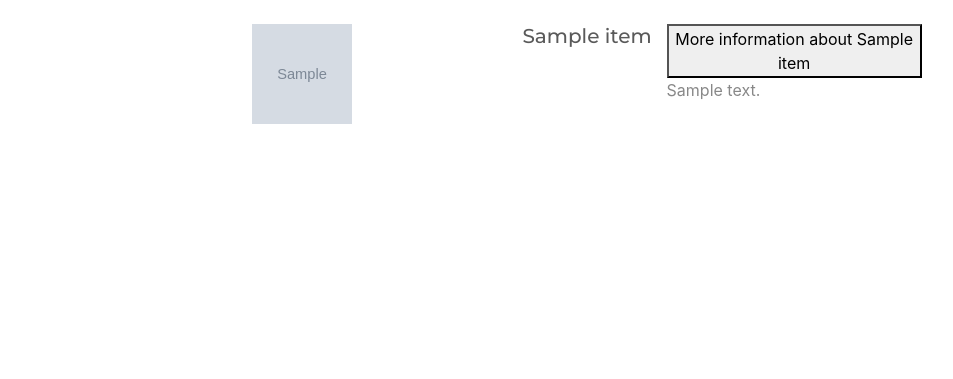
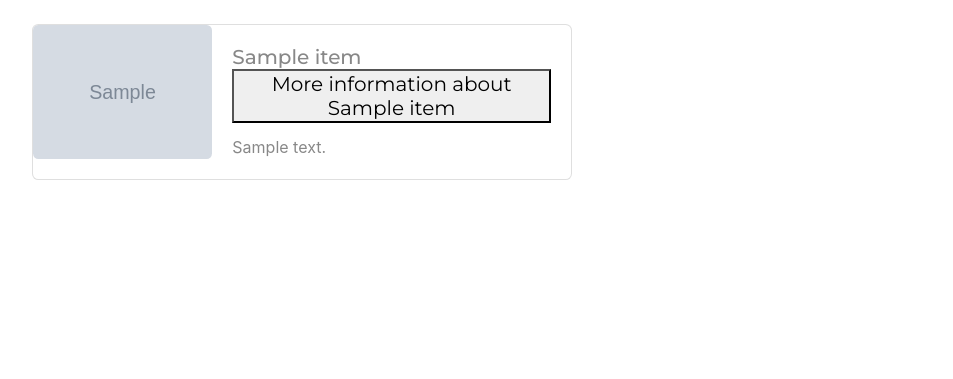
Before and after one commit to JohnminerIv/sell_stuff, a Flask app: template templates/home_page.html in a window 1280 px wide. Shown: the part 102-481 px from the top of the page, without its empty margins (53-1006 px from the left). Run offline with Flask 2, Linux system fonts and the light colour scheme; the template is opened without the code that fills it: most values are stand-ins (such as "Sample title", 1, 10 or a date in 2020); grey boxes marked "Sample" are stand-in pictures; some libraries are stand-ins or nearby versions.

```diff
--- a/templates/home_page.html
+++ b/templates/home_page.html
@@ -8,18 +8,18 @@ Home page
 
 <br>
 {% for item in items %}
-<div class="row justify-content-center">
-<div class="col-3">
-
-
-    <img src="{{item.image}}" width="100" height="100">
-</div>
-<h5>{{item.name}}</h5>
-<div class="col-3">
-    {% include '/partials/more_information_button.html'%}
-    {{item.description}}
-</div>
-<br><br>
+<div class="card mb-3" style="max-width: 540px;">
+  <div class="row no-gutters">
+    <div class="col-md-4">
+      <img src="{{item.image}}" class="card-img">
+    </div>
+    <div class="col-md-8">
+      <div class="card-body">
+        <h5 class="card-title">{{item.name}}{% include '/partials/more_information_button.html'%}</h5>
+        <p class="card-text">{{item.description}}</p>
+      </div>
+    </div>
+  </div>
 </div>
 
 {% endfor %}
```
